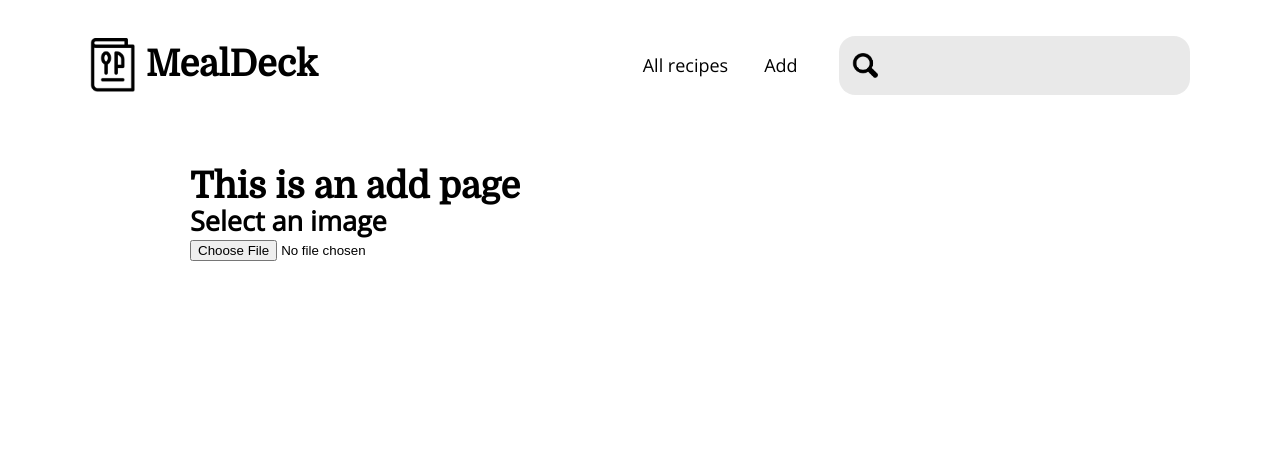
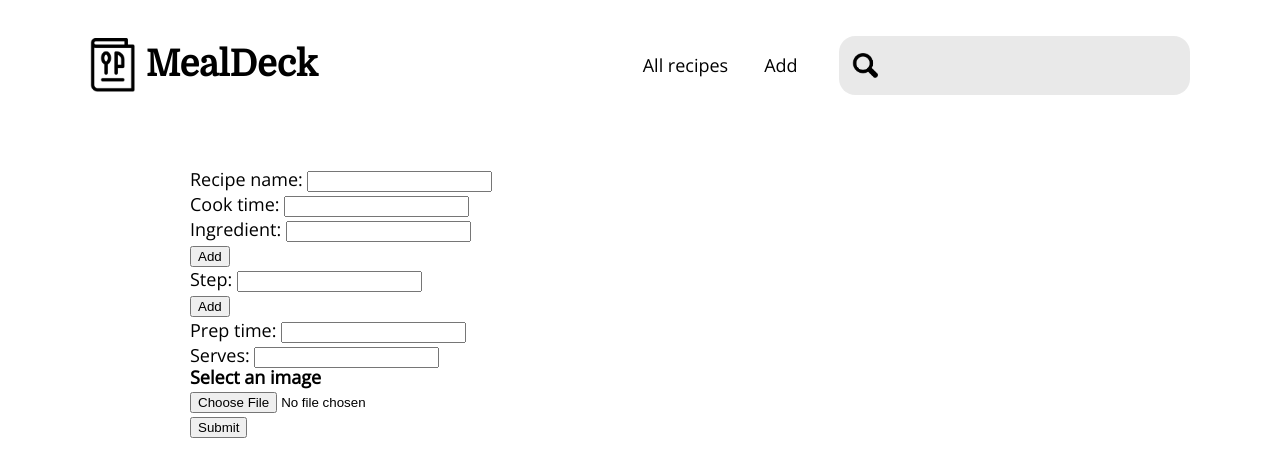
Before and after one commit to edlsto/recipe-creator, a Vue app: page /add in a window 1280 px wide. Shown: the top 476 px of the page. Built offline with nearby package versions, Linux system fonts and the light colour scheme.

Commit message:
Add inputs

```diff
--- a/src/views/Add.vue
+++ b/src/views/Add.vue
@@ -1,16 +1,31 @@
 <template>
   <div class="about">
-    <h1>This is an add page</h1>
-    <div v-for="item in items" :key="item.key">
-      <div v-if="!item.image">
-        <h2>Select an image</h2>
-        <input type="file" @change="onFileChange(item, $event)" />
-      </div>
-      <div v-else>
-        <img :src="item.image" class="img-preview" />
-        <button @click="removeImage(item)">Remove image</button>
-      </div>
+    <div>Recipe name: <input v-model="newRecipe.title" type="text" /></div>
+    <div>Cook time: <input v-model="newRecipe.cookTime" type="number" /></div>
+    <ul>
+      <li v-for="(ingredient, index) in newRecipe.ingredients" :key="index">
+        {{ ingredient }}
+      </li>
+    </ul>
+    <div>
+      Ingredient:
+      <input v-model="newIngredient" type="text" v-on:keyup.enter="onSubmit" />
     </div>
+    <button v-on:click="onSubmit">Add</button>
+    <div>Step: <input v-model="newStep" type="text" /></div>
+    <button>Add</button>
+    <div>Prep time: <input v-model="newRecipe.prepTime" type="number" /></div>
+    <div>Serves: <input v-model="newRecipe.serves" type="number" /></div>
+
+    <div v-if="!newRecipe.image">
+      <h4>Select an image</h4>
+      <input type="file" @change="onFileChange(newRecipe, $event)" />
+    </div>
+    <div v-else>
+      <img :src="newRecipe.image" class="img-preview" />
+      <button @click="removeImage(newRecipe)">Remove image</button>
+    </div>
+    <button v-on:click="submitList">Submit</button>
   </div>
 </template>
 
@@ -18,22 +33,38 @@
 export default {
   data() {
     return {
-      items: [
-        {
-          image: false,
-        },
-      ],
+      newRecipe: {
+        title: "",
+        ingredients: [],
+        steps: ["step 1", "step 2", "step 3"],
+        cookTime: null,
+        prepTime: null,
+        serves: null,
+        image: null,
+        id: Date.now(),
+      },
+      newIngredient: "",
+      newStep: "",
     };
   },
   methods: {
+    onSubmit: function() {
+      this.newRecipe.ingredients.push(this.newIngredient);
+      this.newIngredient = "";
+    },
+    submitList: function() {
+      this.$emit("add", this.newRecipe);
+      this.$router.push({ name: "Home" });
+    },
     onFileChange(item, e) {
-      var files = e.target.files || e.dataTransfer.files;
-      if (!files.length) return;
+      let files = e.target.files || e.dataTransfer.files;
+      if (!files.length) {
+        return;
+      }
       this.createImage(item, files[0]);
     },
     createImage(item, file) {
-      // var image = new Image();
-      var reader = new FileReader();
+      let reader = new FileReader();
 
       reader.onload = (e) => {
         item.image = e.target.result;
@@ -50,5 +81,6 @@ export default {
 <style>
 .img-preview {
   width: 10em;
+  display: block;
 }
 </style>
```
